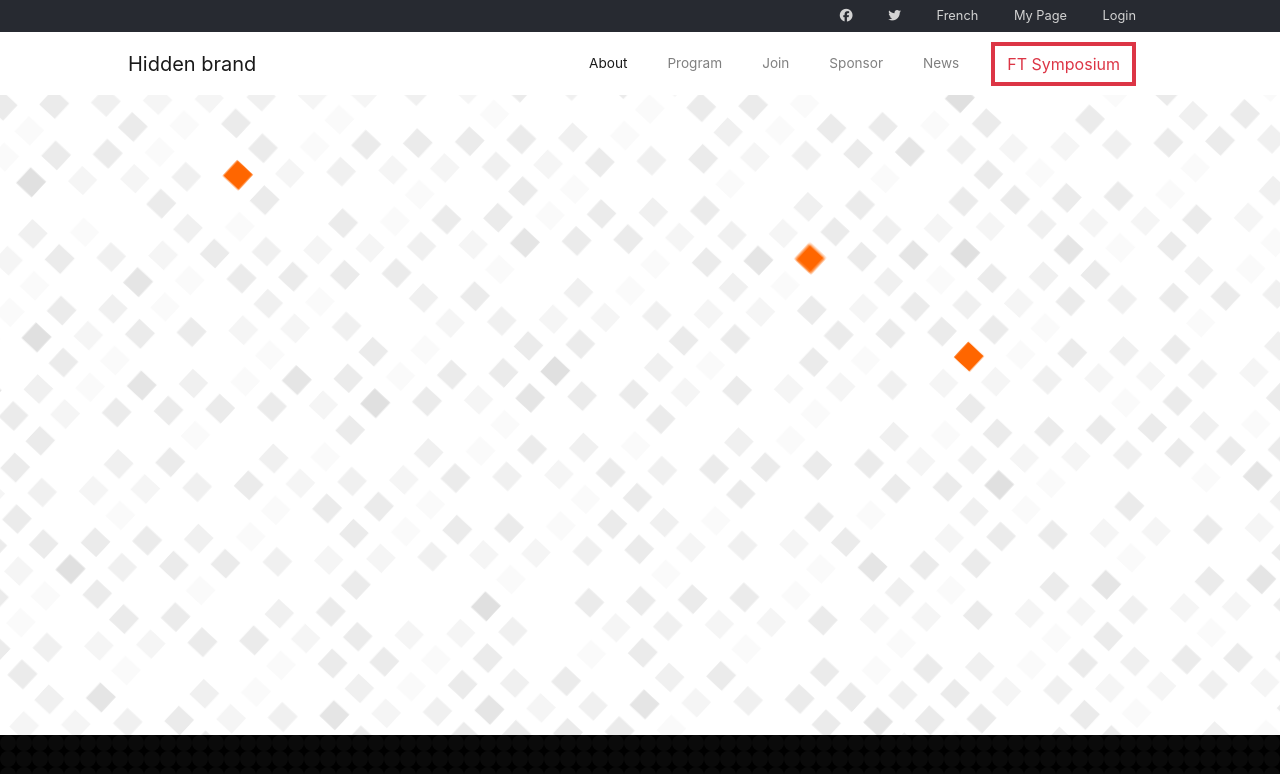
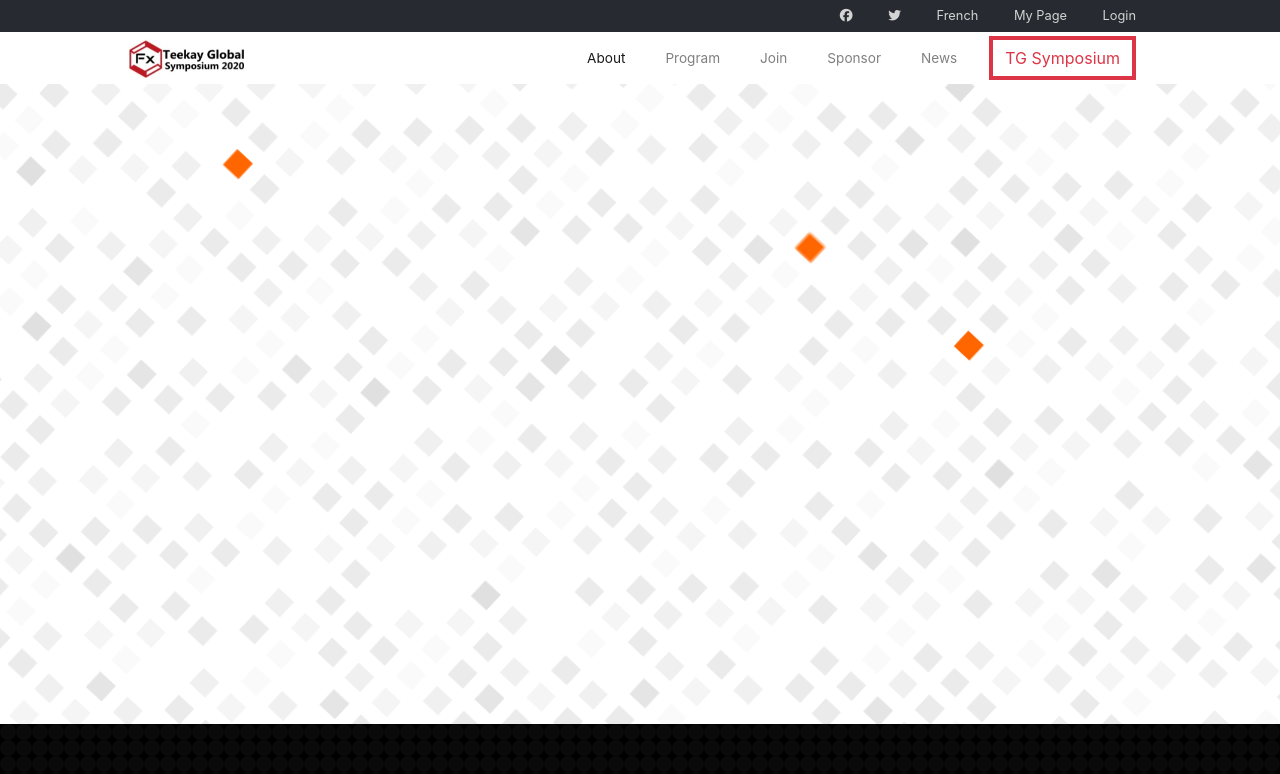
Before and after one commit to teekaytech/HTML-CSS-capstone-project, a plain HTML site: page index.html in a window 1280 px wide. Shown: the top 774 px of the page. Drawn offline with nearby package versions, Linux system fonts and the light colour scheme.

Commit message:
Add company logo to navbar

```diff
--- a/assets/css/main.css
+++ b/assets/css/main.css
@@ -41,7 +41,7 @@ body {
 }
 
 .main-nav {
-  padding: 0.6rem 8rem;
+  padding: 0.1rem 8rem;
   margin-top: 0;
   background: #fff !important;
 }
--- a/index.html
+++ b/index.html
@@ -30,7 +30,9 @@
         <span class="navbar-toggler-icon"></span>
       </button>
       <div class="collapse navbar-collapse" id="navbarTogglerDemo01">
-        <a class="navbar-brand mr-auto" href="#">Hidden brand</a>
+        <a class="navbar-brand mr-auto" href="#">
+          <img src="assets/img/teekay-logo.jpg" class="img-fluid w-50" alt="company-logo">
+        </a>
         <ul class="navbar-nav mt-2 mt-lg-0">
           <li class="nav-item active">
             <a class="nav-link mr-4 n-a-link" href="#">About</a>
@@ -48,7 +50,7 @@
             <a class="nav-link mr-4 n-a-link" href="#">News</a>
           </li>
         </ul>
-        <button type="button" class="btn btn-outline-danger mr-3 rounded-0 my-button">FT
+        <button type="button" class="btn btn-outline-danger mr-3 rounded-0 my-button">TG
           Symposium</button>
       </div>
     </nav>
```
Also changed, not shown: assets/img/teekay-logo.jpg (added).
